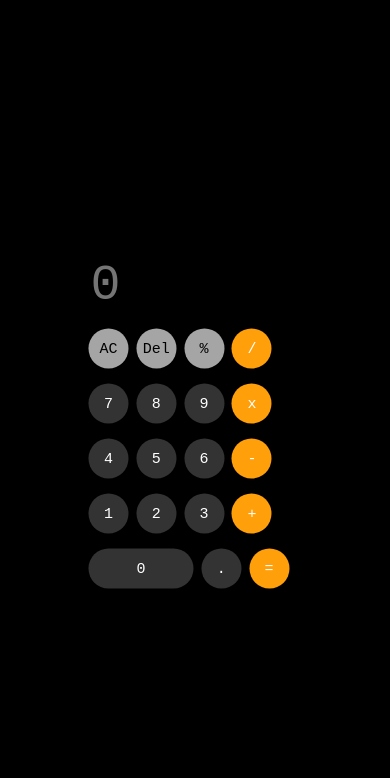
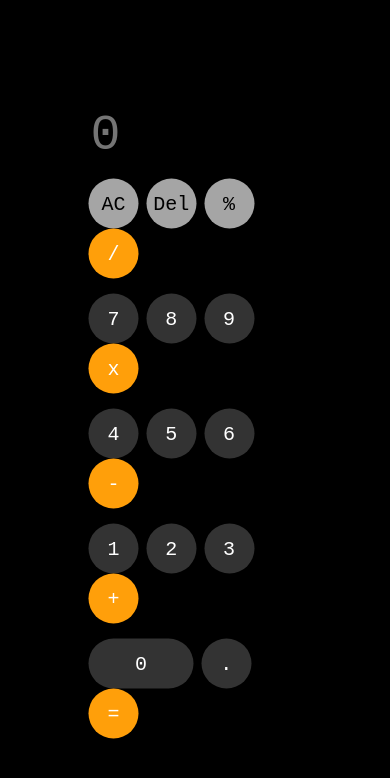
Before and after one commit to omarshrif4685/iphone-calculator, a plain HTML site: page index.html in a window 390 px wide. Drawn offline with Linux system fonts and the light colour scheme.

Commit message:
style.css

```diff
--- a/style.css
+++ b/style.css
@@ -44,14 +44,3 @@ body{
     border: none;
     overflow: auto;
 }
-@media screen and (max-width:443px) {
-    .button{
-        font-size: 15px;
-        width: 40px;
-        height: 40px;
-
-    }
-    .zero-button{
-        width: 86px;
-    }
- }
```
